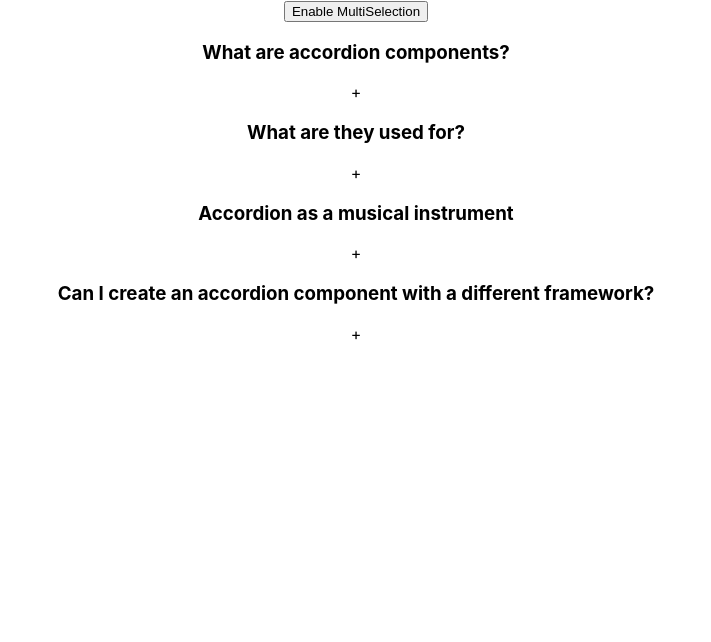
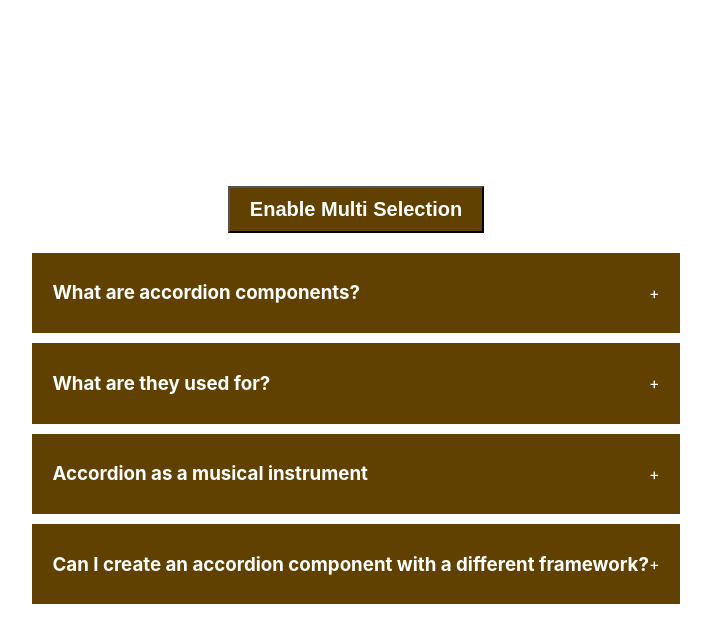
Before and after one commit to SivaAvi5/Accordion, a React (Create React App) app in the folder accordion/: page / in a window 1280 px wide. Shown: the top 642 px of the page, without its empty margins (284-995 px from the left). Built offline with nearby package versions, Linux system fonts and the light colour scheme.

Commit message:
single & multiple with css:completed

```diff
--- a/accordion/src/Accordion.js
+++ b/accordion/src/Accordion.js
@@ -1,53 +1,54 @@
 import React, { useState } from 'react'
 import data from './data'
+import './style.css'
 
 const Accordion = () => {
-    const [selected,setSelected] = useState(null)
-    const [enableMultiSelection,setMultiSelection] = useState(false)
+    const [selected,setselected] = useState(null)
+    const [enableMultiSelection,setEnableMultiSelection] = useState(false)
     const [multiple,setMultiple] = useState([])
 
     const handleSingleSelection = (getCurrentId) =>{
-        console.log(getCurrentId)
-        setSelected(getCurrentId === selected? null : getCurrentId)
+        setMultiple([])
+        setselected(getCurrentId === selected? null:getCurrentId)
     }
 
     const handleMultiSelection = (getCurrentId) =>{
         let cpyMultiple = [...multiple]
         const findIndexOfCurrentId = cpyMultiple.indexOf(getCurrentId)
         console.log(findIndexOfCurrentId)
+
         findIndexOfCurrentId === -1 ? cpyMultiple.push(getCurrentId):cpyMultiple.splice(findIndexOfCurrentId,1)
 
         setMultiple(cpyMultiple)
-        console.log(cpyMultiple)
     }
 
+
+    console.log(selected,multiple)
   return (
     <div className='acc-wrapper'>
-        <button onClick={() =>setMultiSelection(!enableMultiSelection)}>
-            Enable MultiSelection
-        </button>
+        <button onClick={() => setEnableMultiSelection(!enableMultiSelection)}>Enable Multi Selection</button>
         <div className='accordion'>
             {
-                data.map(dataItem => (
-                    <div key={dataItem.id} onClick={enableMultiSelection?() => handleMultiSelection(dataItem.id):()=> handleSingleSelection(dataItem.id)}>
-                        <h3>{dataItem.question}</h3>
-                        <span>+</span>
-                        <div>
-                            {
-                                multiple.indexOf(dataItem.id) !== -1 ? <div>
-                                    {dataItem.answer} </div>: null
-                            }
+                data && data.length > 0 ?
+                data.map(dataItem =>(
+                    <div key={dataItem.id} className='item'>
+                        <div className='title' onClick={enableMultiSelection? () => handleMultiSelection(dataItem.id):() => handleSingleSelection(dataItem.id)}>
+                            <h3>{dataItem.question}</h3>
+                            <span>+</span>
+                        </div>
+                        {
+                            enableMultiSelection?
+                            multiple.indexOf(dataItem.id) !== -1 && (<div className='acc-content'>{dataItem.answer}</div>)
+                            : selected === dataItem.id && (<div className='acc-content'>{dataItem.answer}</div>)
 
-                            {selected === dataItem.id? <div>
-                            {dataItem.answer}
-                            </div>: null
-                            }
-
-                        </div>
+                        }
+                        {/* {
+                            selected === dataItem.id ?
+                            <div className='acc-content'>{dataItem.answer}</div>:null
+                        } */}
                     </div>
-
-
                 ))
+                :<div> No data found </div>
             }
         </div>
 
--- /dev/null
+++ b/accordion/src/style.css
@@ -0,0 +1,41 @@
+.acc-wrapper {
+    display: flex;
+    height: 100vh;
+    width: 100vw;
+    justify-content: center;
+    align-items: center;
+    flex-direction: column;
+    gap: 20px;
+  }
+
+  .acc-wrapper button {
+      padding: 10px 20px;
+      background: #614101;
+      color: #fff;
+      font-weight: bold;
+      font-size: 20px;
+      cursor: pointer;
+  }
+
+  .accordian {
+    width: 500px;
+  }
+
+  .item {
+    background: #614101;
+    margin-bottom: 10px;
+    padding: 10px 20px;
+  }
+
+  .title {
+    color: #ffffff;
+    display: flex;
+    justify-content: space-between;
+    align-items: center;
+    cursor: pointer;
+  }
+
+  .acc-content {
+    color: #ffffff;
+    height: auto;
+  }
```
